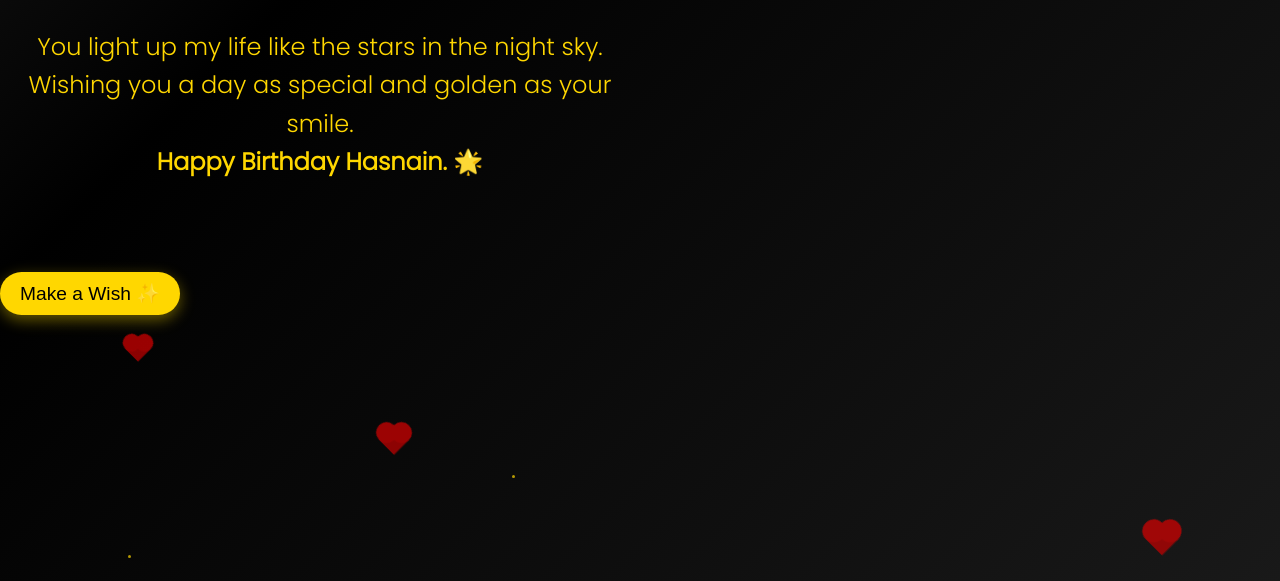
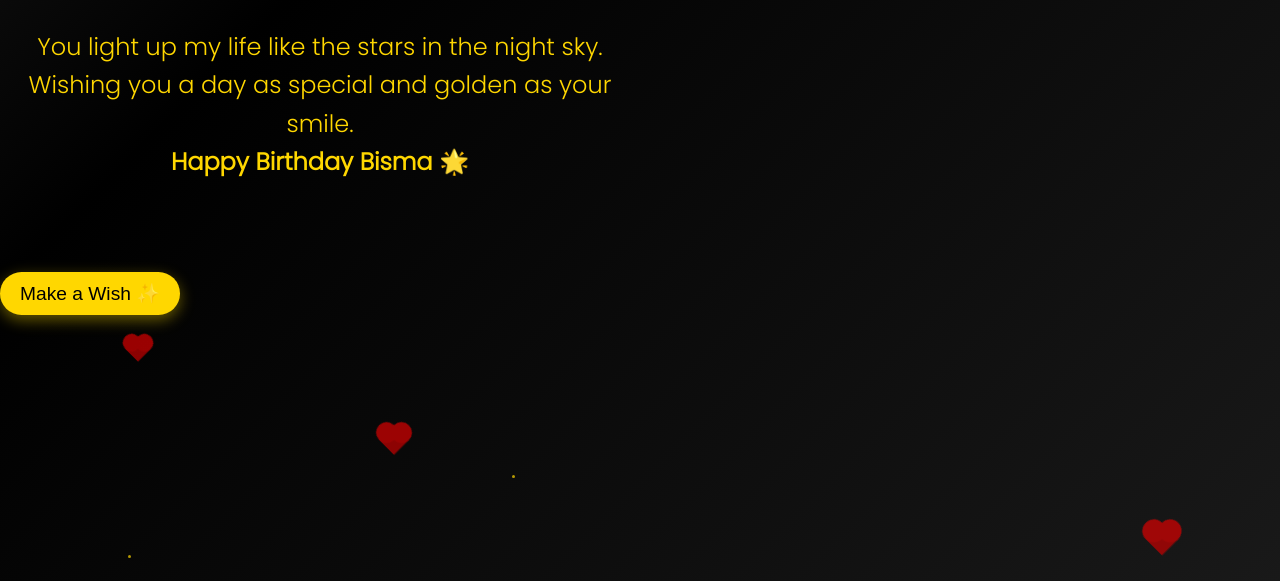
Before and after one commit to Muhhammad1uzair/HBD-2, a plain HTML site: page index.html in a window 1280 px wide. Shown: the part 219-800 px from the top of the page. Drawn offline with Linux system fonts and the light colour scheme.

Commit message:
Update index.html

```diff
--- a/index.html
+++ b/index.html
@@ -210,7 +210,7 @@
     <p class="message">
         You light up my life like the stars in the night sky. <br>
         Wishing you a day as special and golden as your smile. <br>
-       <b>Happy Birthday Hasnain. 🌟</b>
+       <b>Happy Birthday Bisma 🌟</b>
     </p>
 
     <button class="button" onclick="showPopup()">Make a Wish ✨</button>
```
